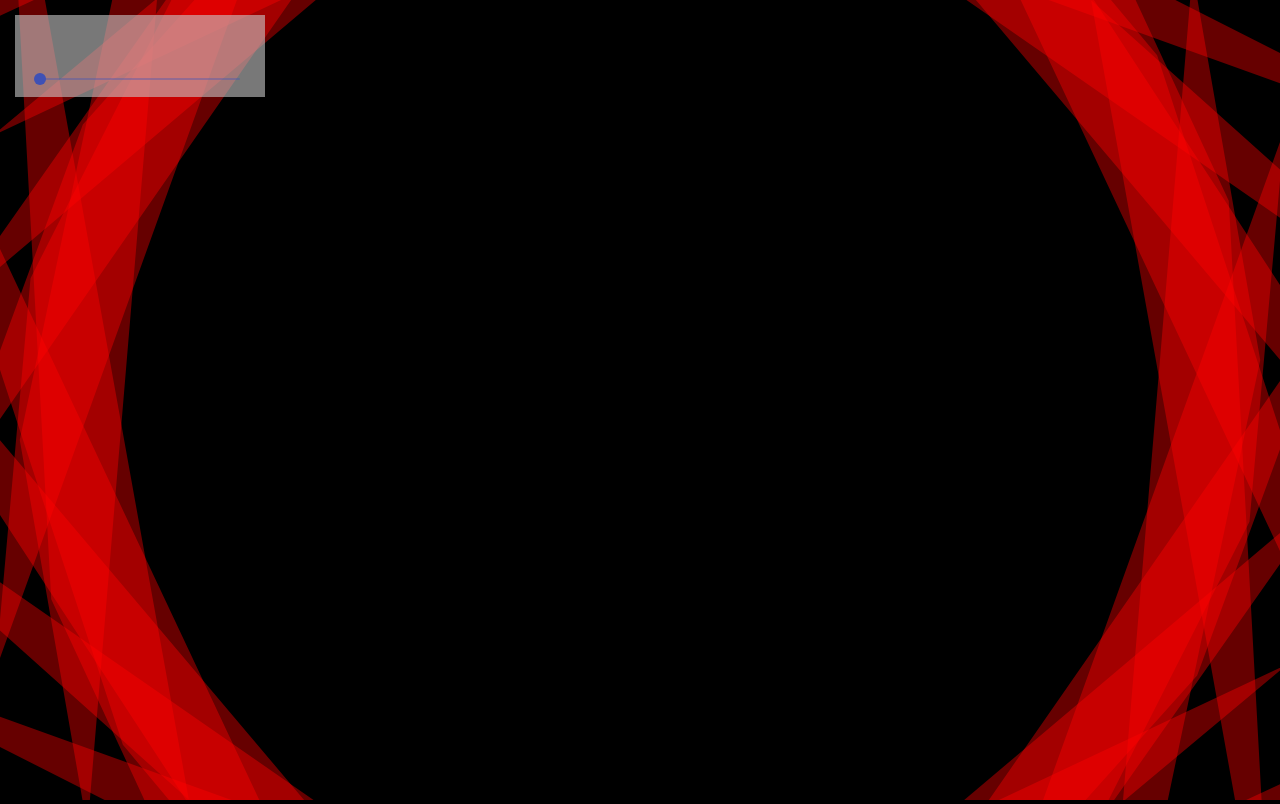
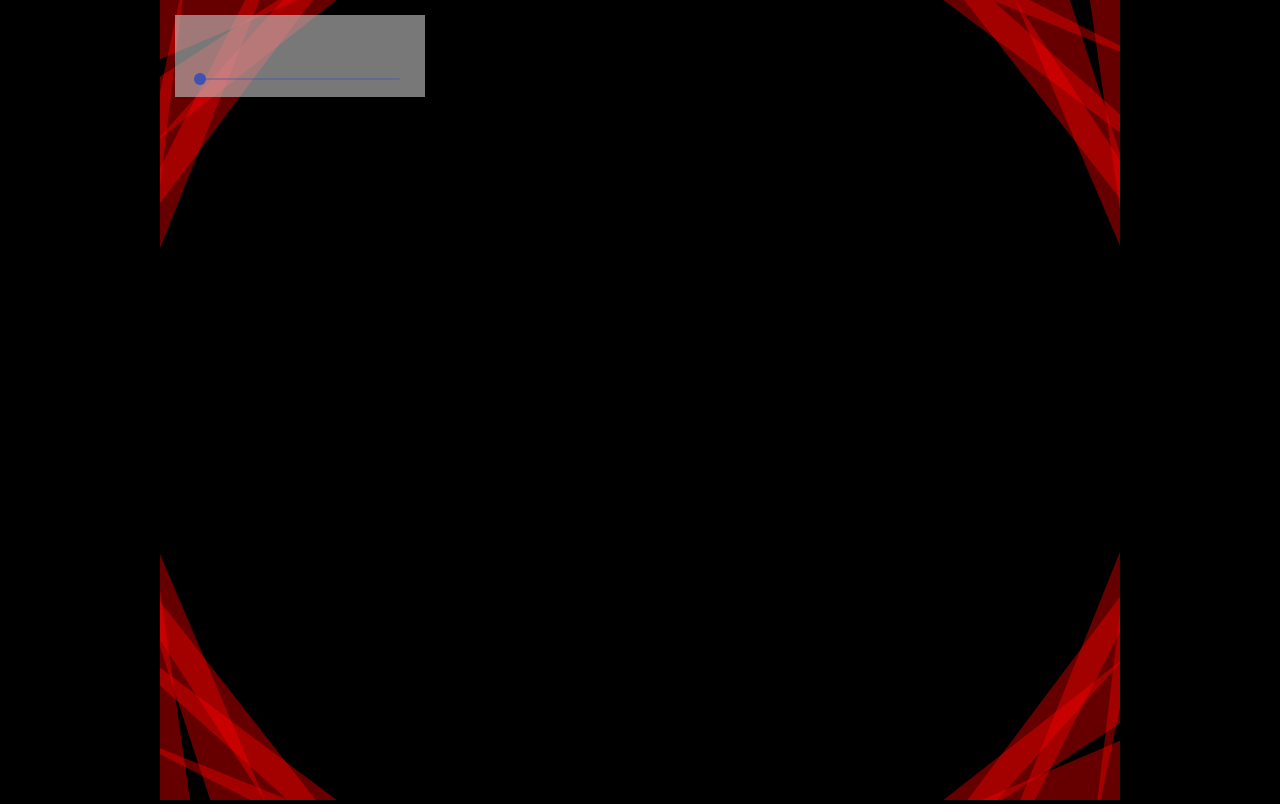
Before and after one commit to CraigMcCahill/canvas-animations, a React (Create React App) app: page / in a window 1280 px wide. Built offline with nearby package versions, Linux system fonts and the light colour scheme.

Commit message:
Lint code

```diff
--- a/src/App.js
+++ b/src/App.js
@@ -1,6 +1,6 @@
-import './App.css';
+import "./App.css";
 
-import AnimationManager from './containers/AnimationManager';
+import AnimationManager from "./containers/AnimationManager";
 
 function App() {
   return (
--- a/src/Kaleidoscope.jsx
+++ b/src/Kaleidoscope.jsx
@@ -79,7 +79,6 @@ const Kaleidoscope = (props) => {
 
     let requestId;
     let rotation = 0;
-    const quads = [];
 
     const render = () => {
       backContext.save();
@@ -110,7 +109,17 @@ const Kaleidoscope = (props) => {
     };
   }, [totalQuads, hue]);
 
-  return <canvas ref={ref} style={{ width: "100vw", height: "100vh" }} />;
+  return (
+    <canvas
+      ref={ref}
+      style={{
+        width: "100vw",
+        height: "100vh",
+        maxWidth: "960px",
+        margin: "0 auto",
+      }}
+    />
+  );
 };
 
 export default Kaleidoscope;
--- a/src/containers/AnimationManager.jsx
+++ b/src/containers/AnimationManager.jsx
@@ -22,7 +22,7 @@ const AnimationManager = () => {
           valueLabelDisplay="auto"
           min={0}
           max={360}
-          />
+        />
       </div>
     </div>
   );
--- a/src/index.css
+++ b/src/index.css
@@ -11,3 +11,11 @@ code {
   font-family: source-code-pro, Menlo, Monaco, Consolas, 'Courier New',
     monospace;
 }
+
+.App {
+  display: flex;;
+}
+
+.animation {
+  margin: 0 auto;
+}
--- a/src/reportWebVitals.js
+++ b/src/reportWebVitals.js
@@ -1,6 +1,6 @@
-const reportWebVitals = onPerfEntry => {
+const reportWebVitals = (onPerfEntry) => {
   if (onPerfEntry && onPerfEntry instanceof Function) {
-    import('web-vitals').then(({ getCLS, getFID, getFCP, getLCP, getTTFB }) => {
+    import("web-vitals").then(({ getCLS, getFID, getFCP, getLCP, getTTFB }) => {
       getCLS(onPerfEntry);
       getFID(onPerfEntry);
       getFCP(onPerfEntry);
```
Also changed, not shown: src/index.js (+6 -6 lines).
